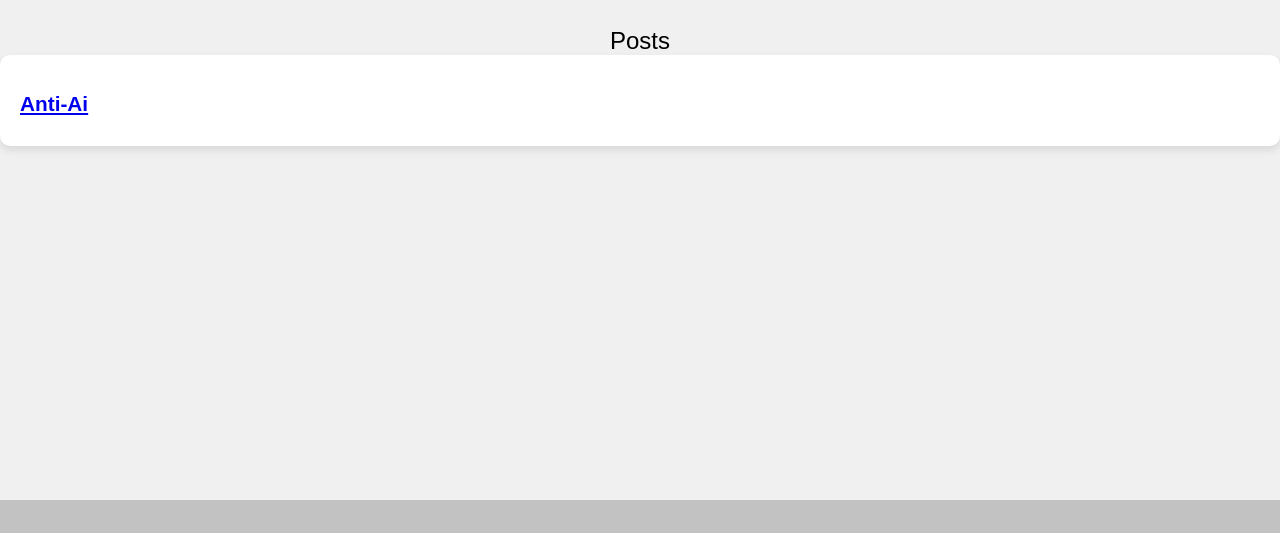
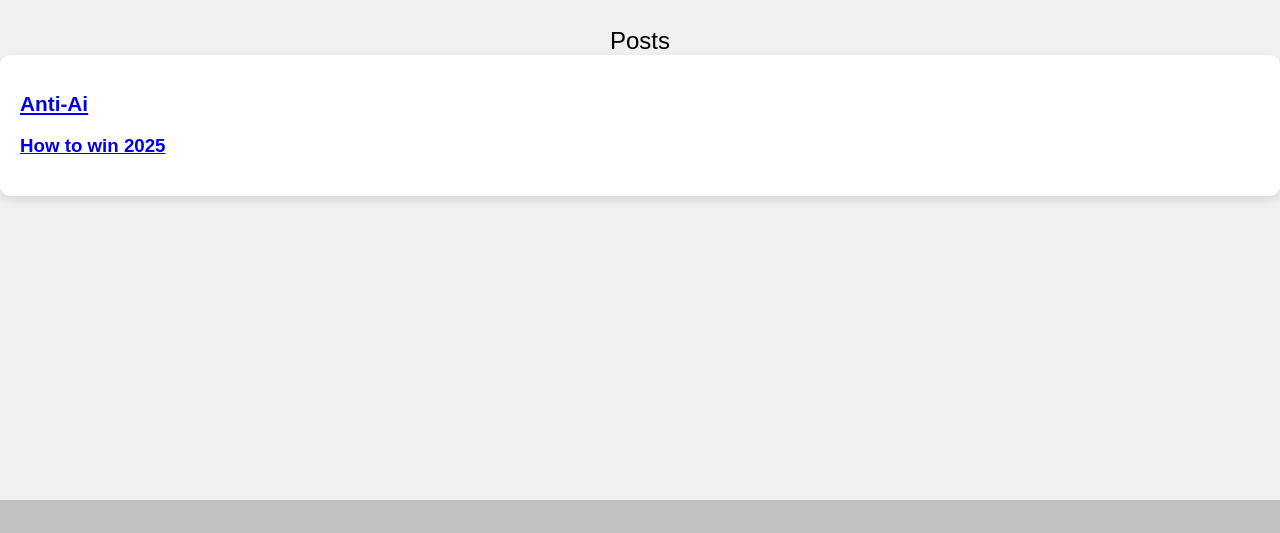
Before and after one commit to Guney-olu/blogs, a plain HTML site: page index.html in a window 1280 px wide. Shown: the part 130-663 px from the top of the page. Drawn offline with Linux system fonts and the light colour scheme.

Commit message:
adding the new blog

```diff
--- a/index.html
+++ b/index.html
@@ -66,6 +66,7 @@
     <div class="post-heading">Posts</div>
     <div class="post">
       <h2><a href="blog_Website/blogs/anti-ai.html">Anti-Ai</a></h2>
+      <h3><a href="blog_Website/blogs/how-to-win-2025.html">How to win 2025</a></h3>
       <!-- <p>Some thoughs on model training on copyrighted content..</p> -->
     </div>
   </div>
```
